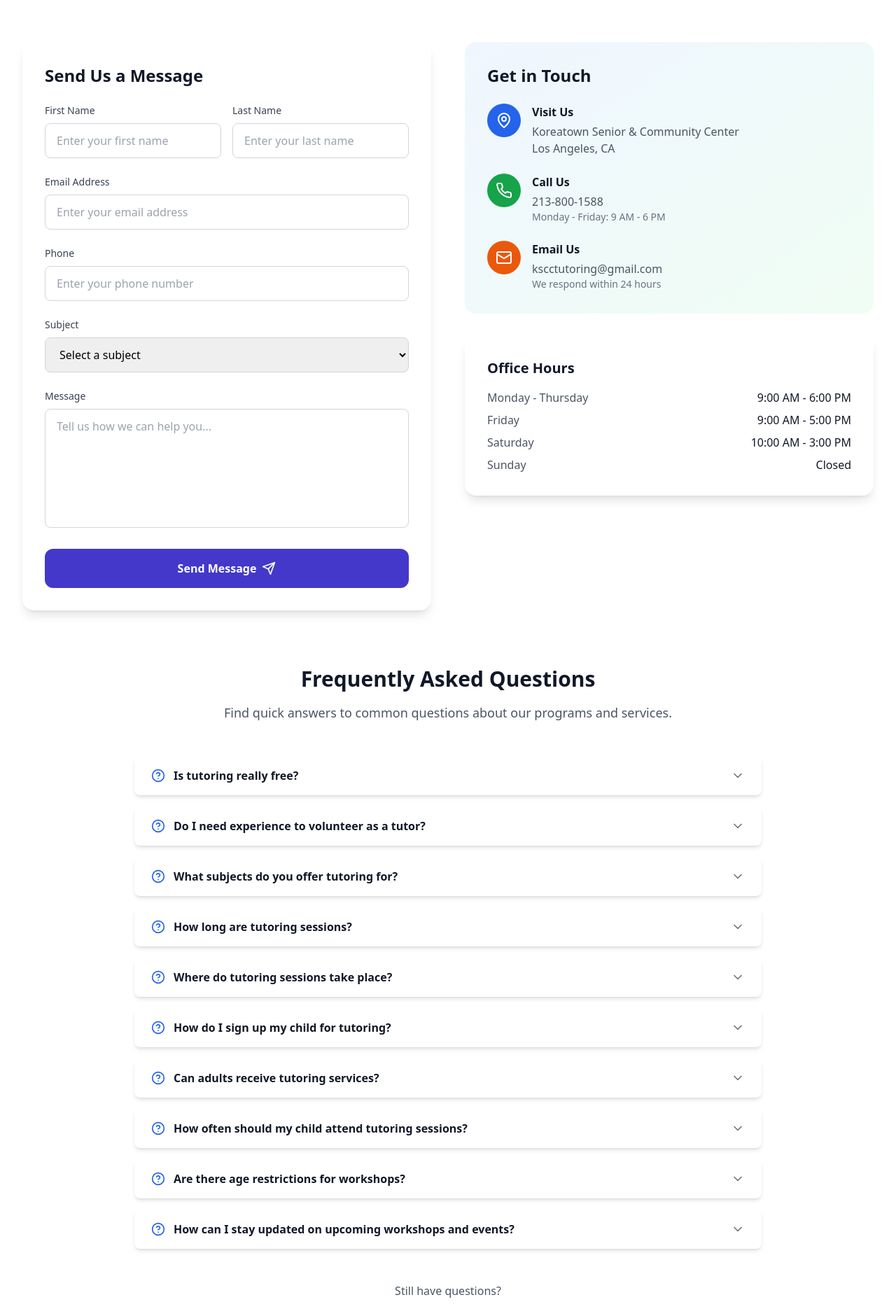
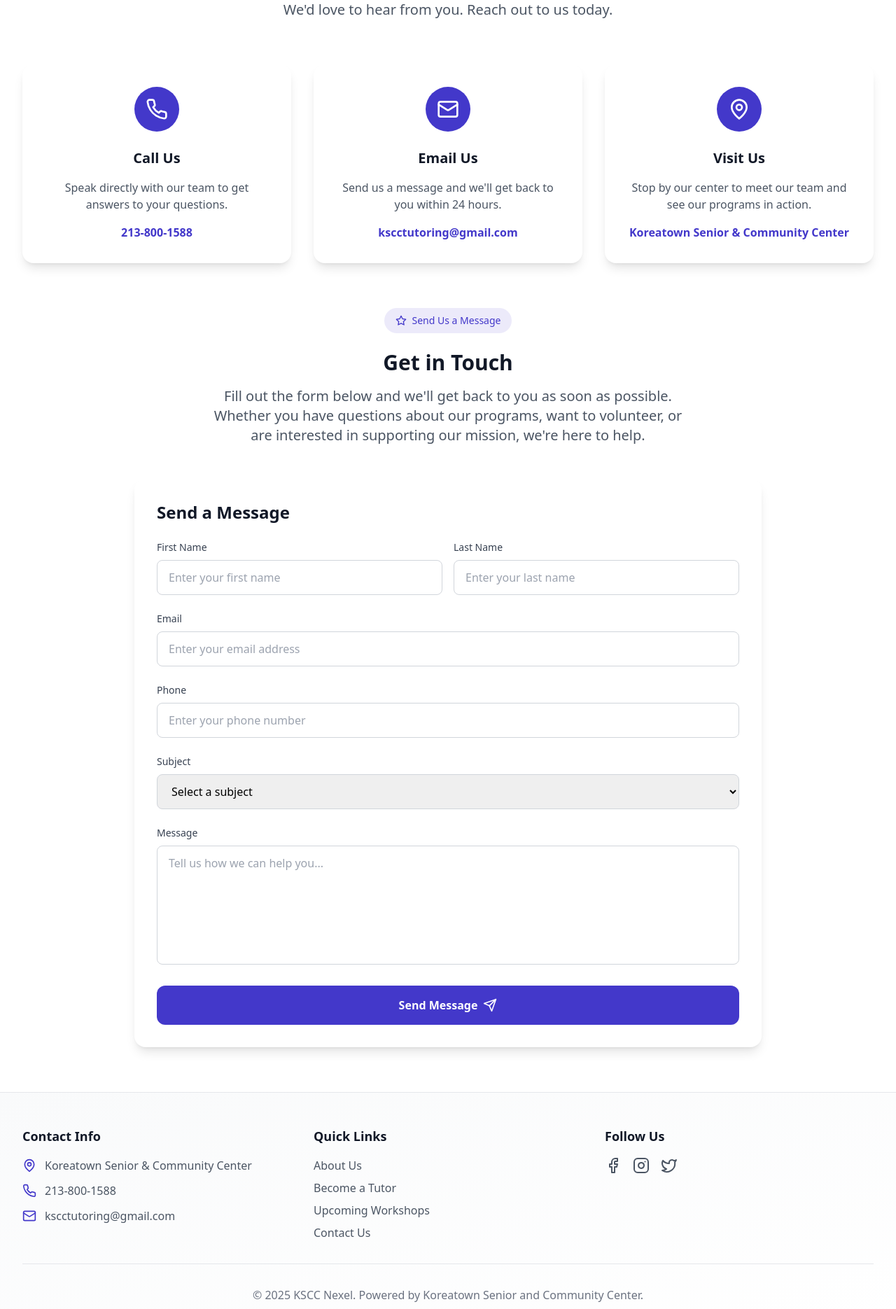
Before and after one commit to RosalesKonaCapriAthena/KSCCRepo, a React (Vite) app: page /contact in a window 1280 px wide. Shown: the part 281-2151 px from the top of the page at 70% size. Built offline with nearby package versions, Linux system fonts and the light colour scheme.

Commit message:
Restore original contact page layout to match screenshots exactly

```diff
--- a/src/pages/Donate.tsx
+++ b/src/pages/Donate.tsx
@@ -1,5 +1,5 @@
 import React, { useState } from 'react';
-import { Mail, Phone, MapPin, Send, HelpCircle, ChevronDown, ChevronUp } from 'lucide-react';
+import { Mail, Phone, MapPin, Send, Star, Clock } from 'lucide-react';
 import { sendContactEmail } from '../services/emailService';
 
 const Donate = () => {
@@ -14,8 +14,6 @@ const Donate = () => {
     message: ''
   });
 
-  const [expandedFaq, setExpandedFaq] = useState<number | null>(null);
-
   const handleSubmit = async (e: React.FormEvent) => {
     console.log('=== FORM SUBMISSION STARTED ===');
     e.preventDefault();
@@ -24,7 +22,6 @@ const Donate = () => {
 
     try {
       console.log('Calling sendContactEmail...');
-      // Pass all the form data directly
       const contactData = {
         name: `${formData.firstName} ${formData.lastName}`,
         email: formData.email,
@@ -55,69 +52,66 @@ const Donate = () => {
     });
   };
 
-  const toggleFaq = (index: number) => {
-    setExpandedFaq(expandedFaq === index ? null : index);
-  };
-
-  const faqs = [
-    {
-      question: 'Is tutoring really free?',
-      answer: 'Yes! All of our tutoring services are completely free of charge. We believe that quality education should be accessible to everyone, regardless of financial circumstances.'
-    },
-    {
-      question: 'Do I need experience to volunteer as a tutor?',
-      answer: 'While teaching experience is helpful, it\'s not required. We provide training and support to all our volunteer tutors. The most important qualities are patience, enthusiasm, and a strong knowledge of the subject you want to teach.'
-    },
-    {
-      question: 'What subjects do you offer tutoring for?',
-      answer: 'We offer tutoring in math (algebra, geometry, calculus), sciences (biology, chemistry, physics), English/language arts, and some foreign languages. Our STEM workshops cover additional topics like coding and engineering.'
-    },
-    {
-      question: 'How long are tutoring sessions?',
-      answer: 'Individual tutoring sessions are typically 1-2 hours long, depending on the student\'s needs and attention span. Small group sessions may run slightly longer. We work with families to find a schedule that works best.'
-    },
-    {
-      question: 'Where do tutoring sessions take place?',
-      answer: 'Most sessions take place at the Koreatown Senior & Community Center, which provides a safe and conducive learning environment. We also offer online tutoring sessions for students who prefer virtual learning or have transportation challenges.'
-    },
-    {
-      question: 'How do I sign up my child for tutoring?',
-      answer: 'You can request tutoring by filling out our online form on the "Get Involved" page. We\'ll contact you within 2-3 business days to discuss your child\'s needs and match them with an appropriate tutor.'
-    },
-    {
-      question: 'Can adults receive tutoring services?',
-      answer: 'Absolutely! While many of our students are K-12, we welcome adult learners who want to improve their skills, prepare for exams, or learn new subjects. Just indicate this when you fill out the request form.'
-    },
-    {
-      question: 'How often should my child attend tutoring sessions?',
-      answer: 'This depends on the student\'s needs and goals. Most students benefit from 1-2 sessions per week. Our tutors will work with you to determine the optimal frequency based on your child\'s academic situation.'
-    },
-    {
-      question: 'Are there age restrictions for workshops?',
-      answer: 'Our workshops are generally designed for students aged 8-18, but some may have specific age ranges depending on the complexity of the material. Age recommendations are listed in each workshop description.'
-    },
-    {
-      question: 'How can I stay updated on upcoming workshops and events?',
-      answer: 'Follow us on social media or sign up for our newsletter to receive updates about new workshops, special events, and program announcements. You can also check our website regularly for the latest information.'
-    }
-  ];
-
   return (
     <div className="py-16">
       <div className="max-w-7xl mx-auto px-4 sm:px-6 lg:px-8">
         {/* Header */}
         <div className="text-center mb-16">
+          <div className="inline-flex items-center bg-[#4338ca]/10 text-[#4338ca] px-4 py-2 rounded-full text-sm font-medium mb-6">
+            <Star className="w-4 h-4 mr-2" />
+            Get in Touch
+          </div>
           <h1 className="text-4xl font-bold text-gray-900 mb-6">Contact Us</h1>
           <p className="text-xl text-gray-600 max-w-3xl mx-auto">
-            Have questions about our programs? Want to volunteer or support our mission? We'd love to hear from you!
-            Reach out using the form below or check our FAQ section for quick answers.
+            Have questions about our programs? Want to volunteer or support our mission? We'd love to hear from you. Reach out to us today.
           </p>
         </div>
 
-        <div className="grid grid-cols-1 lg:grid-cols-2 gap-12">
-          {/* Contact Form */}
+        {/* Contact Information Cards */}
+        <div className="grid grid-cols-1 md:grid-cols-3 gap-8 mb-16">
+          <div className="bg-white rounded-2xl shadow-lg p-8 text-center hover:shadow-xl transition-all duration-300 transform hover:scale-105">
+            <div className="w-16 h-16 bg-[#4338ca] rounded-full mx-auto mb-6 flex items-center justify-center">
+              <Phone className="w-8 h-8 text-white" />
+            </div>
+            <h3 className="text-xl font-bold text-gray-900 mb-4">Call Us</h3>
+            <p className="text-gray-600 mb-4">Speak directly with our team to get answers to your questions.</p>
+            <p className="text-[#4338ca] font-semibold">213-800-1588</p>
+          </div>
+
+          <div className="bg-white rounded-2xl shadow-lg p-8 text-center hover:shadow-xl transition-all duration-300 transform hover:scale-105">
+            <div className="w-16 h-16 bg-[#4338ca] rounded-full mx-auto mb-6 flex items-center justify-center">
+              <Mail className="w-8 h-8 text-white" />
+            </div>
+            <h3 className="text-xl font-bold text-gray-900 mb-4">Email Us</h3>
+            <p className="text-gray-600 mb-4">Send us a message and we'll get back to you within 24 hours.</p>
+            <p className="text-[#4338ca] font-semibold">kscctutoring@gmail.com</p>
+          </div>
+
+          <div className="bg-white rounded-2xl shadow-lg p-8 text-center hover:shadow-xl transition-all duration-300 transform hover:scale-105">
+            <div className="w-16 h-16 bg-[#4338ca] rounded-full mx-auto mb-6 flex items-center justify-center">
+              <MapPin className="w-8 h-8 text-white" />
+            </div>
+            <h3 className="text-xl font-bold text-gray-900 mb-4">Visit Us</h3>
+            <p className="text-gray-600 mb-4">Stop by our center to meet our team and see our programs in action.</p>
+            <p className="text-[#4338ca] font-semibold">Koreatown Senior & Community Center</p>
+          </div>
+        </div>
+
+        {/* Contact Form Section */}
+        <div className="text-center mb-12">
+          <div className="inline-flex items-center bg-[#4338ca]/10 text-[#4338ca] px-4 py-2 rounded-full text-sm font-medium mb-6">
+            <Star className="w-4 h-4 mr-2" />
+            Send Us a Message
+          </div>
+          <h2 className="text-3xl font-bold text-gray-900 mb-4">Get in Touch</h2>
+          <p className="text-xl text-gray-600 max-w-2xl mx-auto">
+            Fill out the form below and we'll get back to you as soon as possible. Whether you have questions about our programs, want to volunteer, or are interested in supporting our mission, we're here to help.
+          </p>
+        </div>
+
+        <div className="max-w-4xl mx-auto">
           <div className="bg-white rounded-2xl shadow-lg p-8">
-            <h2 className="text-2xl font-bold text-gray-900 mb-6">Send Us a Message</h2>
+            <h3 className="text-2xl font-bold text-gray-900 mb-6">Send a Message</h3>
             <form onSubmit={handleSubmit} className="space-y-6">
               <div className="grid grid-cols-1 md:grid-cols-2 gap-4">
                 <div>
@@ -154,7 +148,7 @@ const Donate = () => {
 
               <div>
                 <label htmlFor="email" className="block text-sm font-medium text-gray-700 mb-2">
-                  Email Address
+                  Email
                 </label>
                 <input
                   type="email"
@@ -229,119 +223,7 @@ const Donate = () => {
               </button>
             </form>
           </div>
-
-          {/* Contact Information */}
-          <div>
-            <div className="bg-gradient-to-br from-blue-50 to-green-50 rounded-2xl p-8 mb-8">
-              <h2 className="text-2xl font-bold text-gray-900 mb-6">Get in Touch</h2>
-              <div className="space-y-6">
-                <div className="flex items-start space-x-4">
-                  <div className="bg-blue-600 p-3 rounded-full">
-                    <MapPin className="h-6 w-6 text-white" />
-                  </div>
-                  <div>
-                    <h3 className="font-semibold text-gray-900 mb-1">Visit Us</h3>
-                    <p className="text-gray-600">
-                      Koreatown Senior & Community Center<br />
-                      Los Angeles, CA
-                    </p>
-                  </div>
-                </div>
-
-                <div className="flex items-start space-x-4">
-                  <div className="bg-green-600 p-3 rounded-full">
-                    <Phone className="h-6 w-6 text-white" />
-                  </div>
-                  <div>
-                    <h3 className="font-semibold text-gray-900 mb-1">Call Us</h3>
-                    <p className="text-gray-600">213-800-1588</p>
-                    <p className="text-gray-500 text-sm">Monday - Friday: 9 AM - 6 PM</p>
-                  </div>
-                </div>
-
-                <div className="flex items-start space-x-4">
-                  <div className="bg-orange-600 p-3 rounded-full">
-                    <Mail className="h-6 w-6 text-white" />
-                  </div>
-                  <div>
-                    <h3 className="font-semibold text-gray-900 mb-1">Email Us</h3>
-                    <p className="text-gray-600">kscctutoring@gmail.com</p>
-                    <p className="text-gray-500 text-sm">We respond within 24 hours</p>
-                  </div>
-                </div>
-              </div>
-            </div>
-
-            <div className="bg-white rounded-2xl shadow-lg p-8">
-              <h3 className="text-xl font-bold text-gray-900 mb-4">Office Hours</h3>
-              <div className="space-y-2">
-                <div className="flex justify-between">
-                  <span className="text-gray-600">Monday - Thursday</span>
-                  <span className="font-medium text-gray-900">9:00 AM - 6:00 PM</span>
-                </div>
-                <div className="flex justify-between">
-                  <span className="text-gray-600">Friday</span>
-                  <span className="font-medium text-gray-900">9:00 AM - 5:00 PM</span>
-                </div>
-                <div className="flex justify-between">
-                  <span className="text-gray-600">Saturday</span>
-                  <span className="font-medium text-gray-900">10:00 AM - 3:00 PM</span>
-                </div>
-                <div className="flex justify-between">
-                  <span className="text-gray-600">Sunday</span>
-                  <span className="font-medium text-gray-900">Closed</span>
-                </div>
-              </div>
-            </div>
-          </div>
         </div>
-
-        {/* FAQ Section */}
-        <section className="mt-20">
-          <div className="text-center mb-12">
-            <h2 className="text-3xl font-bold text-gray-900 mb-4">Frequently Asked Questions</h2>
-            <p className="text-lg text-gray-600">
-              Find quick answers to common questions about our programs and services.
-            </p>
-          </div>
-
-          <div className="max-w-4xl mx-auto space-y-4">
-            {faqs.map((faq, index) => (
-              <div key={index} className="bg-white rounded-lg shadow-md overflow-hidden">
-                <button
-                  onClick={() => toggleFaq(index)}
-                  className="w-full px-6 py-4 text-left flex items-center justify-between hover:bg-gray-50 transition-colors"
-                >
-                  <div className="flex items-center">
-                    <HelpCircle className="h-5 w-5 text-blue-600 mr-3" />
-                    <span className="font-semibold text-gray-900">{faq.question}</span>
-                  </div>
-                  {expandedFaq === index ? (
-                    <ChevronUp className="h-5 w-5 text-gray-500" />
-                  ) : (
-                    <ChevronDown className="h-5 w-5 text-gray-500" />
-                  )}
-                </button>
-                {expandedFaq === index && (
-                  <div className="px-6 pb-4">
-                    <p className="text-gray-600 leading-relaxed">{faq.answer}</p>
-                  </div>
-                )}
-              </div>
-            ))}
-          </div>
-
-          <div className="text-center mt-12">
-            <p className="text-gray-600 mb-4">Still have questions?</p>
-            <a
-              href="mailto:kscctutoring@gmail.com"
-              className="inline-flex items-center bg-[#4338ca] text-white px-6 py-3 rounded-xl font-semibold hover:bg-[#3730a3] transition-all duration-300 transform hover:scale-105"
-            >
-              Email Us Directly
-              <Mail className="ml-2 h-5 w-5" />
-            </a>
-          </div>
-        </section>
       </div>
     </div>
   );
```
